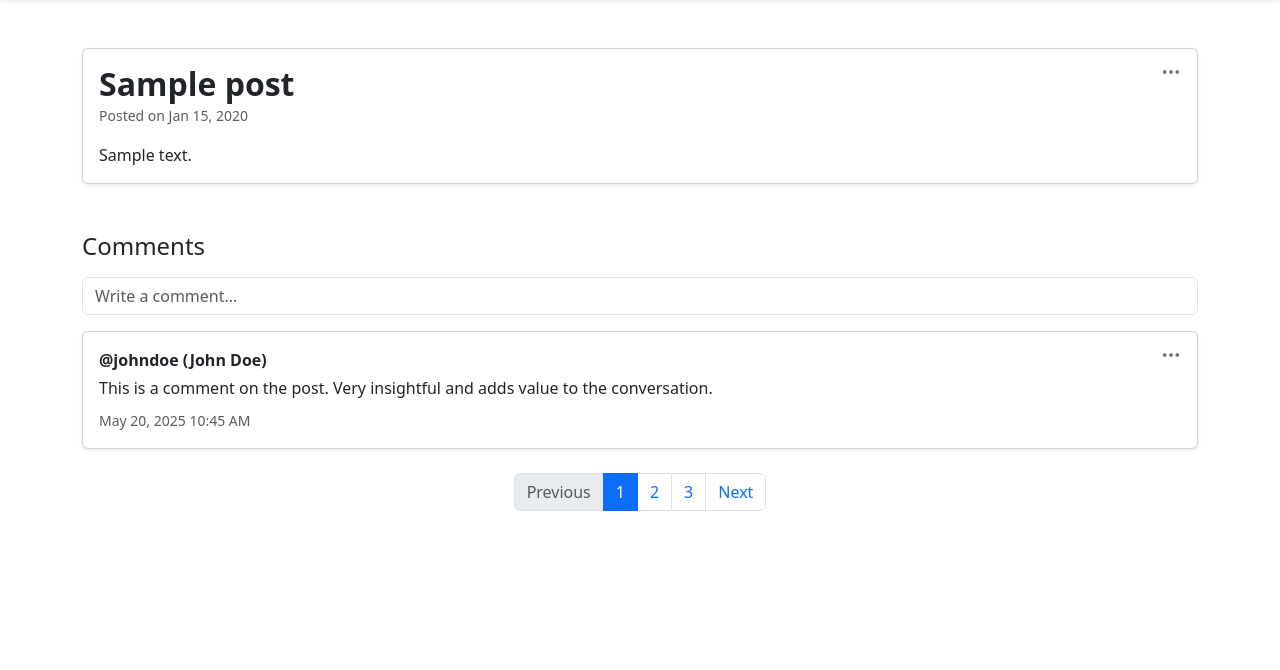
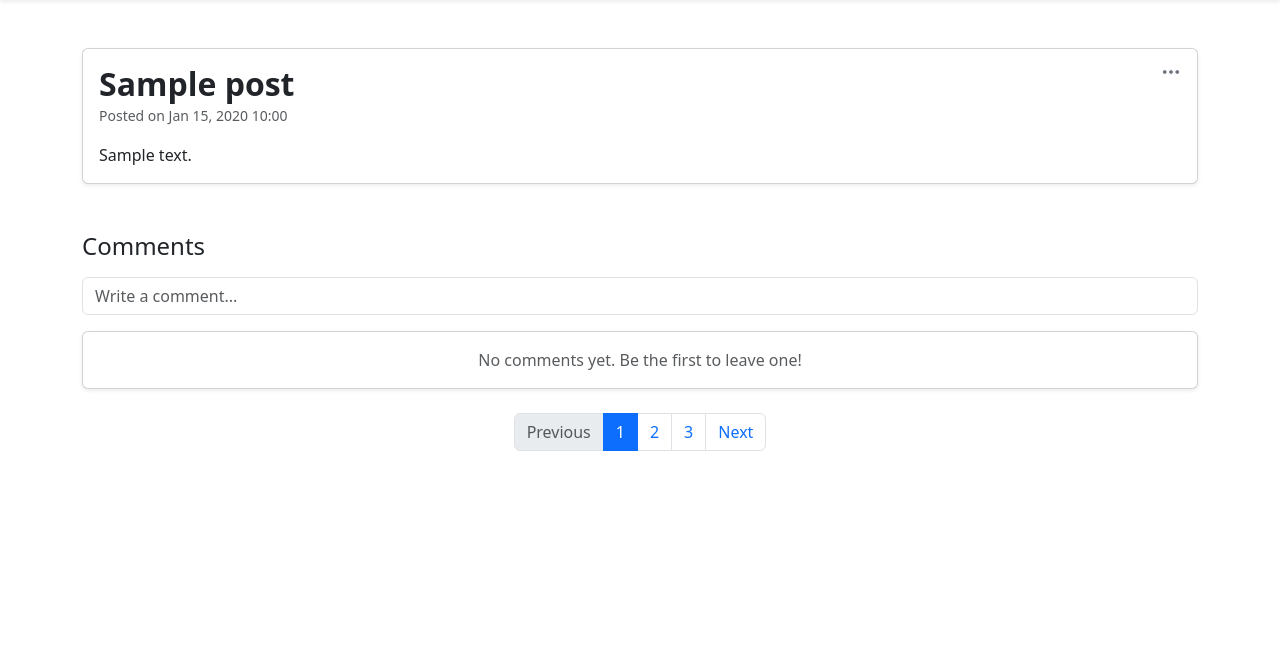
Before and after one commit to auritot/NeuroForum, a Django app: page /post/1 in a window 1280 px wide. Shown: the part 82-752 px from the top of the page. Run offline with Django 5.2, Linux system fonts and the light colour scheme; tables that the repository leaves empty hold one stand-in row (values such as "Sample post").

Commit message:
clean up the file structure of the project

```diff
--- /dev/null
+++ b/forum/services/db_services/comment_service.py
@@ -0,0 +1,50 @@
+from django.db import connection
+from django.contrib.auth.hashers import check_password, make_password
+from .. import utilities
+from datetime import datetime
+
+
+# MARK: Insert Comment
+def insert_new_comment(commentContents, postID, userID):
+    try:
+        timestamp = datetime.now().strftime("%Y-%m-%d %H:%M:%S.%f")
+
+        with connection.cursor() as cursor:
+            cursor.execute(
+                """
+                INSERT INTO forum_comment
+                (CommentContents, Timestamp, PostID_id, UserID_id)
+                VALUES (%s, %s, %s, %s);
+                """,
+                [commentContents, timestamp, postID, userID],
+            )
+
+        return utilities.response("SUCCESS", "Comment successfully created")
+
+    except Exception as e:
+        return utilities.response("FAILURE", f"An unexpected error occurred: {e}")
+
+
+# MARK: Get Comments by ID
+def get_comments_by_id(post_id):
+    try:
+        with connection.cursor() as cursor:
+            cursor.execute(
+                """SELECT * FROM forum_comment WHERE CommentID = %s;;""",
+                [post_id],
+            )
+
+            results = cursor.fetchall()
+            columns = [
+                "CommentID",
+                "CommentContents",
+                "Timestamp",
+                "PostID_id",
+                "UserID_id",
+            ]
+            comments = [dict(zip(columns, row)) for row in results]
+            comment_data = {"comments": comments}
+
+        return utilities.response("SUCCESS", "Retrieved Post for pages", comment_data)
+    except Exception as e:
+        return utilities.response("FAILURE", f"An unexpected error occurred: {e}")
--- a/forum/services/db_service.py
+++ b/forum/services/db_services/post_service.py
@@ -1,57 +1,7 @@
 from django.db import connection
 from django.contrib.auth.hashers import check_password, make_password
-from . import utilities
+from .. import utilities
 from datetime import datetime
-
-
-# MARK: Login Authentication
-def authenticate_user(email, password):
-    try:
-        with connection.cursor() as cursor:
-            cursor.execute(
-                """ SELECT * FROM forum_useraccount WHERE Email = %s; """,
-                [email],
-            )
-
-            result = cursor.fetchone()
-            if result is None:
-                return utilities.response("NOT_FOUND", "User not found")
-
-            user_data = {
-                "UserID": result[0],
-                "Username": result[1],
-                "Email": result[2],
-                "Password": result[3],
-                "Role": result[4],
-            }
-
-            if not check_password(password, user_data["Password"]):
-                return utilities.response("INVALID", "User login was unsuccessfully")
-
-        return utilities.response("SUCCESS", "User login was successfully", user_data)
-
-    except Exception as e:
-        return utilities.response("ERROR", f"An unexpected error occurred: {e}")
-
-
-# MARK: User Registration
-def insert_new_user(username, email, password, role, emailVerificationCode):
-    try:
-        hash_password = make_password(password)
-
-        with connection.cursor() as cursor:
-            cursor.execute(
-                """
-                INSERT INTO forum_useraccount (Username, Email, Password, Role, EmailVerificationCode)
-                VALUES (%s, %s, %s, %s, %s);
-                """,
-                [username, email, hash_password, role, emailVerificationCode],
-            )
-
-        return utilities.response("SUCCESS", "User account successfully created")
-
-    except Exception as e:
-        return utilities.response("FAILURE", f"An unexpected error occurred: {e}")
 
 
 # MARK: Get Total Posts
@@ -137,12 +87,6 @@ def insert_new_post(postTitle, postDescription, allowComments, userID):
                 [postTitle, postDescription, timestamp, commentStatus, userID],
             )
 
-            # cursor.execute("SELECT LAST_INSERT_ID();")
-            # result = cursor.fetchone()
-            # if result is None:
-            #     return utilities.response("NOT_FOUND", "Post not found ")
-
-            # postID = {"post_id": result[0]}
         return utilities.response("SUCCESS", "Post successfully created")
 
     except Exception as e:
--- a/forum/templates/html/index.html
+++ b/forum/templates/html/index.html
@@ -58,7 +58,7 @@
               <div class="card-body">
                 <h5 class="card-title mb-1"><b>{{ post.Title }}</b></h5>
                 <p class="card-text mb-2">{{ post.PostContent|truncatewords:20 }}</p>
-                <small class="text-muted">Posted on {{ post.Timestamp|date:"M d, Y" }} • 0 comments</small>
+                <small class="text-muted">Posted on {{ post.Timestamp|date:"M d, Y H:i" }} • 0 comments</small>
               </div>
             </a><!-- Dropdown menu -->
             <div class="dropdown position-absolute top-0 end-0 m-2">
--- a/forum/templates/html/post_view.html
+++ b/forum/templates/html/post_view.html
@@ -28,7 +28,7 @@
             </div>
 
             <h2 class="card-title mb-0"><b>{{ post.Title }}</b></h2>
-            <small class="text-muted">Posted on {{ post.Timestamp|date:"M d, Y" }}</small>
+            <small class="text-muted">Posted on {{ post.Timestamp|date:"M d, Y H:i" }}</small>
             <p class="card-text mt-3">{{ post.PostContent }}</p>
         </div>
     </div>
@@ -49,9 +49,10 @@
             <!-- Hidden Form -->
             <div class="border rounded p-3 bg-white shadow-sm d-none" id="commentFormContainer">
                 <!-- <div id="commentFormContainer" class="mt-3 d-none"> -->
-                <form id="commentForm">
+                <form id="commentForm" method="POST" action="">
+                    {% csrf_token %}
                     <div class="mb-3">
-                        <textarea class="form-control auto-expand" id="commentText" rows="1"
+                        <textarea class="form-control auto-expand" id="commentText" name="commentText" rows="1"
                             placeholder="Write your comment here..." required></textarea>
                     </div>
                     <div class="d-flex justify-content-end gap-2">
@@ -63,12 +64,12 @@
         </div>
 
         <!-- Comment -->
+        {% for comment in comments %}
         <div class="card mb-3 comment-card shadow-sm">
             <div class="card-body">
                 <strong class="d-block mb-1">@johndoe (John Doe)</strong>
-                <p class="mb-2">This is a comment on the post. Very insightful and adds value to the conversation.
-                </p>
-                <small class="text-muted">May 20, 2025 10:45 AM</small>
+                <p class="mb-2">{{ comment.CommentContents }}</p>
+                <small class="text-muted">{{ comment.Timestamp|date:"M d, Y H:i" }}</small>
 
                 <!-- Menu Button -->
                 <div class="dropdown position-absolute top-0 end-0 m-2">
@@ -83,6 +84,13 @@
                 </div>
             </div>
         </div>
+        {% empty %}
+        <div class="card text-center shadow-sm mb-4">
+            <div class="card-body">
+                <p class="mb-0 text-muted">No comments yet. Be the first to leave one!</p>
+            </div>
+        </div>
+        {% endfor %}
 
         <!-- Pagination for Comments -->
         <nav aria-label="Comments pagination">
@@ -104,7 +112,8 @@
                 </li>
             </ul>
         </nav>
-        {% else %}<div class="card text-center shadow-sm mb-4">
+        {% else %}
+        <div class="card text-center shadow-sm mb-4">
             <div class="card-body">
                 <p class="mb-0 text-muted">Owner of the post have disable the comment feature for this post!</p>
             </div>
--- a/forum/views.py
+++ b/forum/views.py
@@ -4,13 +4,12 @@ from django.core.mail import send_mail
 from django.conf import settings
 
 from .models import UserAccount
-from .services import db_service, session_service
+from .services import session_service
+from .services.db_services import user_service, post_service, comment_service
+
 
 # Create your views here.
-
 # MARK: Index Page
-
-
 def index(request):
     session_response = session_service.check_session(request)
     context = {}
@@ -21,14 +20,14 @@ def index(request):
     per_page = 10
     page_number = int(request.GET.get("page", 1))
 
-    count_result = db_service.get_total_post_count()
+    count_result = post_service.get_total_post_count()
     if count_result["status"] == "SUCCESS":
         total_posts = count_result["data"]["total_post"]
 
     start_index = (page_number - 1) * per_page
     end_index = start_index + per_page
 
-    posts_result = db_service.get_posts_by_pages(start_index, per_page)
+    posts_result = post_service.get_posts_by_pages(start_index, per_page)
     if posts_result["status"] == "SUCCESS":
         posts = posts_result["data"]["posts"]
 
@@ -54,11 +53,10 @@ def login_view(request):
         email = request.POST.get("email")
         password = request.POST.get("password")
 
-        result = db_service.authenticate_user(email, password)
+        result = user_service.authenticate_user(email, password)
 
         if result["status"] == "SUCCESS":
-            session_response = session_service.setup_session(
-                request, result["data"])
+            session_response = session_service.setup_session(request, result["data"])
             if session_response["status"] == "SUCCESS":
                 return redirect("index")
             else:
@@ -89,7 +87,7 @@ def register_view(request):
         password = request.POST.get("password")
         confirmPassword = request.POST.get("confirmPassword")
 
-        response = db_service.insert_new_user(
+        response = user_service.insert_new_user(
             username, email, password, "member", "test"
         )
 
@@ -114,7 +112,7 @@ def create_post_view(request):
             postDescription = request.POST.get("postDescription")
             allowComments = request.POST.get("allowComments") == "on"
 
-            response = db_service.insert_new_post(
+            response = post_service.insert_new_post(
                 postTitle, postDescription, allowComments, context_data["UserID"]
             )
 
@@ -140,11 +138,30 @@ def post_view(request, post_id):
     if session_response["status"] == "SUCCESS":
         context["user_info"] = session_response["data"]
 
-    post_result = db_service.get_posts_by_id(post_id)
-    if post_result["status"] == "SUCCESS":
-        context["post"] = post_result["data"]["post"]
+    if request.method == "POST":
+        commentText = request.POST.get("commentText")
+        print(post_id)
+
+        response = comment_service.insert_new_comment(
+            commentText, post_id, context["user_info"]["UserID"]
+        )
+
+        if response["status"] == "SUCCESS":
+            return redirect("post_view", post_id=post_id)
+        else:
+            print(response["message"])
+
+    else:
+        post_result = post_service.get_posts_by_id(post_id)
+        if post_result["status"] == "SUCCESS":
+            context["post"] = post_result["data"]["post"]
+
+        comment_result = comment_service.get_comments_by_id(post_id)
+        if comment_result["status"] == "SUCCESS":
+            context["comments"] = comment_result["data"]["comments"]
 
     return render(request, "html/post_view.html", context)
+
 
 # MARK: Mail Test
 
@@ -152,22 +169,22 @@ def post_view(request, post_id):
 def mail_template(request):
     context = {}
 
-    if request.method == 'POST':
-        address = request.POST.get('address')
-        subject = request.POST.get('subject')
-        message = request.POST.get('message')
+    if request.method == "POST":
+        address = request.POST.get("address")
+        subject = request.POST.get("subject")
+        message = request.POST.get("message")
 
         if address and subject and message:
             try:
-                send_mail(subject, message,
-                          settings.EMAIL_HOST_USER, [address])
-                context['result'] = 'Email sent successfully'
+                send_mail(subject, message, settings.EMAIL_HOST_USER, [address])
+                context["result"] = "Email sent successfully"
             except Exception as e:
-                context['result'] = f'Error sending email: {e}'
+                context["result"] = f"Error sending email: {e}"
         else:
-            context['result'] = 'All fields are required'
+            context["result"] = "All fields are required"
 
     return render(request, "html/mail_template.html", context)
+
 
 def chat_view(request, other_user):
     session_response = session_service.check_session(request)
@@ -182,7 +199,8 @@ def chat_view(request, other_user):
         print("[ERROR] Missing Username in session data:", user_info)
         return redirect("/login")
 
-    return render(request, "html/chat_view.html", {
-        "other_user": other_user,
-        "user_info": user_info
-    })
+    return render(
+        request,
+        "html/chat_view.html",
+        {"other_user": other_user, "user_info": user_info},
+    )
```
Also changed, not shown: forum/services/db_services/user_service.py (added, +53 -0 lines), forum/processes/user_process.py (added).
